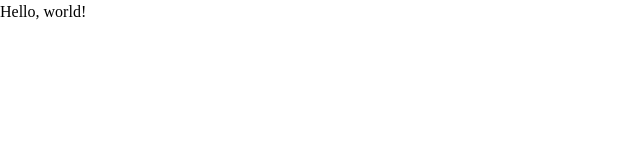
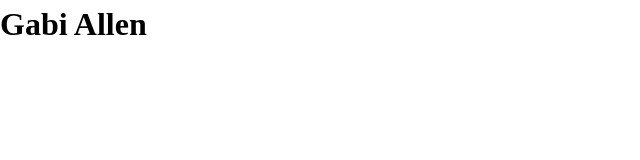
Before and after one commit to gabiallen/my-first-repository, a plain HTML site: page src/index.html in a window 1280 px wide. Shown: the whole page, without its empty margins (0-640 px from the left). Drawn offline with Linux system fonts and the light colour scheme.

Commit message:
Add name

```diff
--- a/src/index.html
+++ b/src/index.html
@@ -7,9 +7,9 @@
     <link rel="stylesheet" href="./css/reset.css" />
     <link rel="stylesheet" href="./css/main.css" />
     <script src="./js/main.js" defer></script>
-    <title>Document</title>
+    <title>Gabi Allen</title>
   </head>
   <body>
-    Hello, world!
+    <h1>Gabi Allen</h1>
   </body>
 </html>
```
